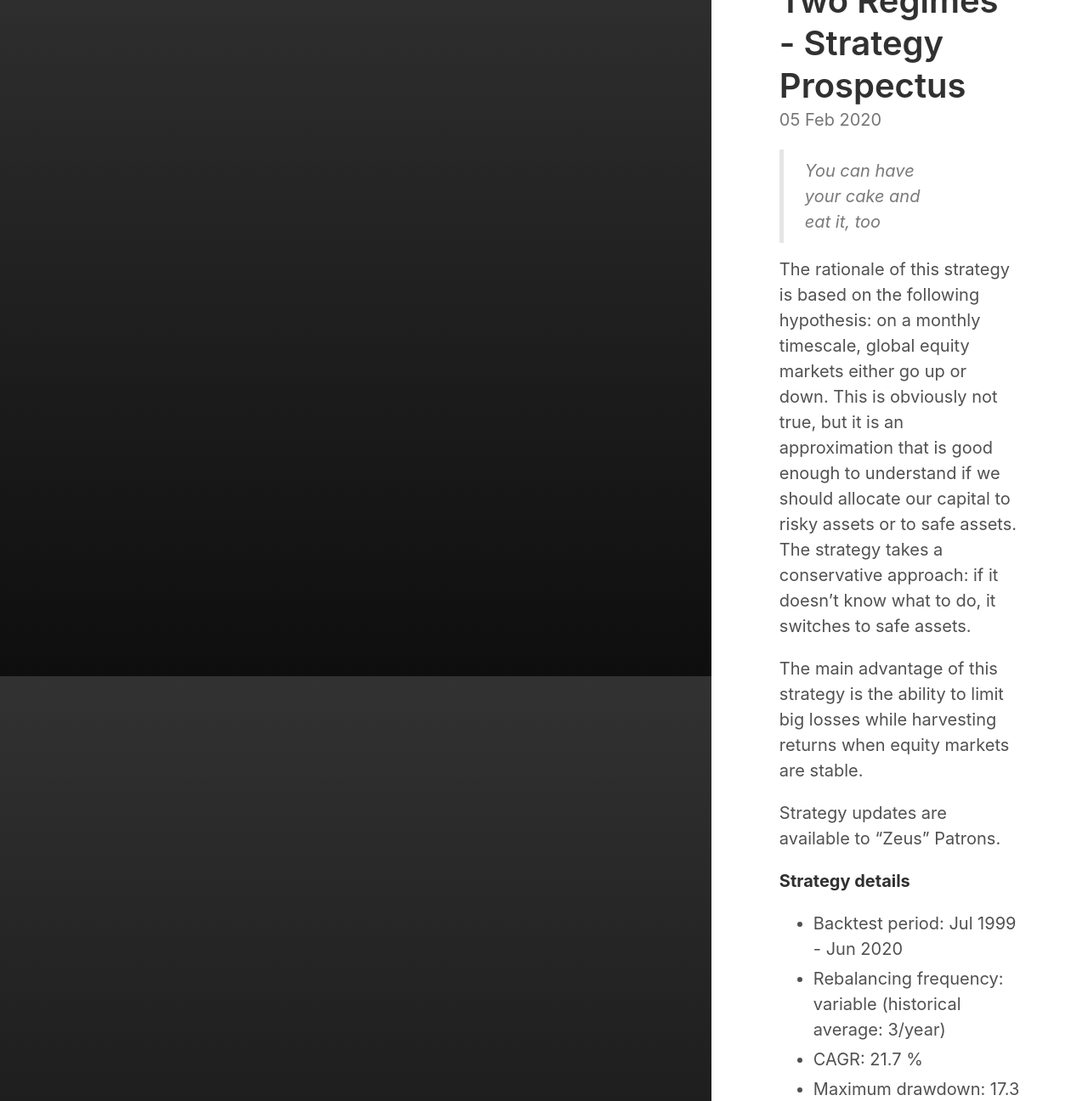
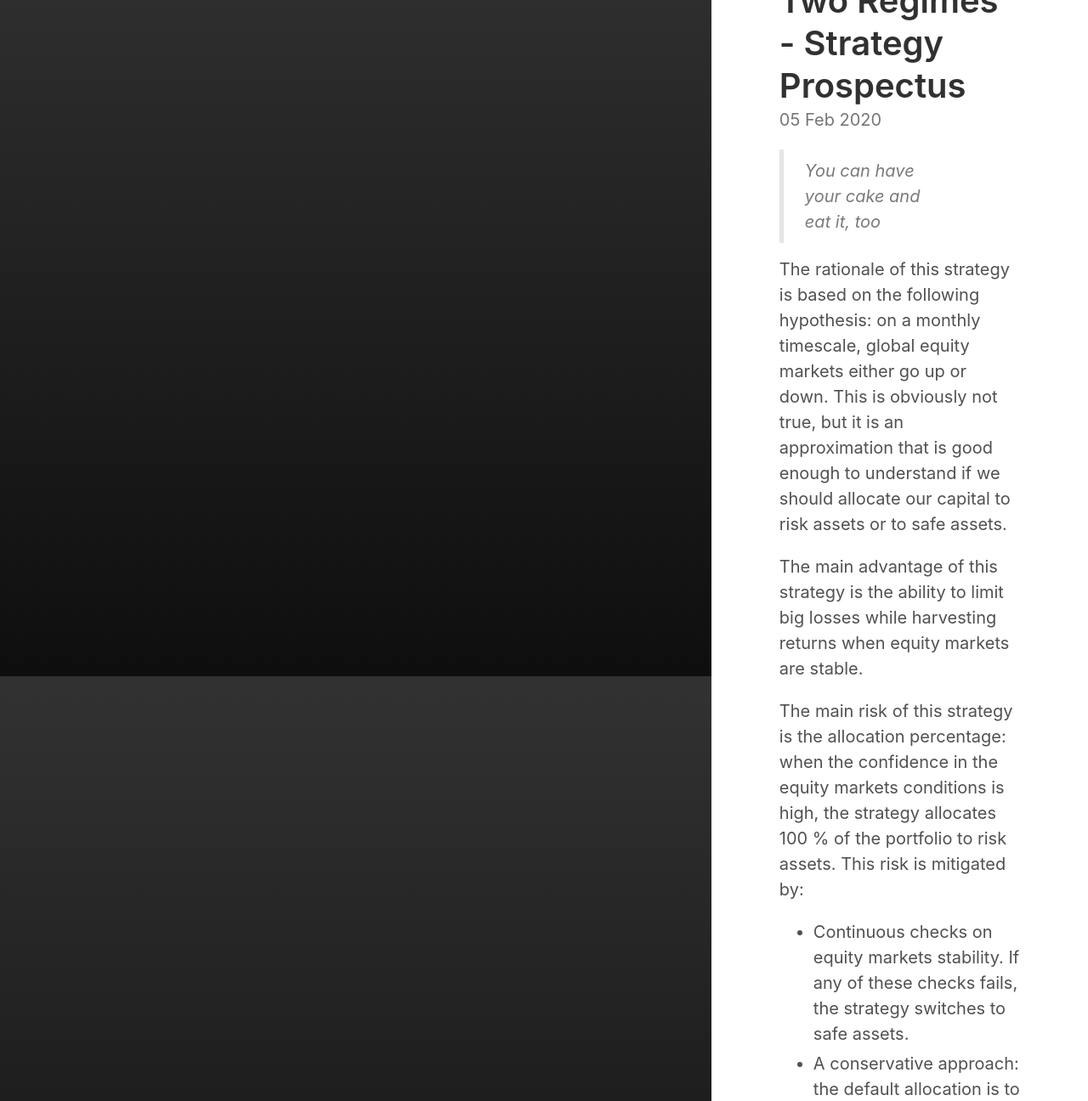
Before and after one commit to IthacaResearch/ithacaresearch.github.io, a Jekyll site: the page built from _posts/2020-02-05-Two-Regimes.md, in a window 1280 px wide and 1400 px high, cut to the strip 104-1400 px from the top of the window. Shown: the whole strip at 85% size. Built offline with Jekyll 4.4.1, drawn with Linux system fonts in a browser that asks for light colours; some of the changed text lies outside the part shown.

Commit message:
Update 2020-02-05-Two-Regimes.md

```diff
--- a/_posts/2020-02-05-Two-Regimes.md
+++ b/_posts/2020-02-05-Two-Regimes.md
@@ -7,13 +7,18 @@ excerpt_separator:  <!--more-->
 
 > _You can have your cake and eat it, too_
 
-The rationale of this strategy is based on the following hypothesis: on a monthly timescale, global equity markets either go up or down. This is obviously not true, but it is an approximation that is good enough to understand if we should allocate our capital to risky assets or to safe assets. The strategy takes a conservative approach: if it doesn't know what to do, it switches to safe assets.
+The rationale of this strategy is based on the following hypothesis: on a monthly timescale, global equity markets either go up or down. This is obviously not true, but it is an approximation that is good enough to understand if we should allocate our capital to risk assets or to safe assets.
 
 The main advantage of this strategy is the ability to limit big losses while harvesting returns when equity markets are stable.
 
+The main risk of this strategy is the allocation percentage: when the confidence in the equity markets conditions is high, the strategy allocates 100 % of the portfolio to risk assets. This risk is mitigated by:
+* Continuous checks on equity markets stability. If any of these checks fails, the strategy switches to safe assets.
+* A conservative approach: the default allocation is to safe assets.
+
 Strategy updates are available to "Zeus" Patrons.
 
-**Strategy details**
+#### Strategy details
+* Assets: ETFs (Equity indices, Bonds)
 * Backtest period: Jul 1999 - Jun 2020
 * Rebalancing frequency: variable (historical average: 3/year)
 * CAGR: 21.7 %
@@ -22,4 +27,5 @@ Strategy updates are available to "Zeus" Patrons.
 * Leverage: 1
 
 #### Equity curve
+Sampling of the equity curve is on a _monthly_ basis.
 ![Two Regimes](/images/two_regimes.svg)
```
